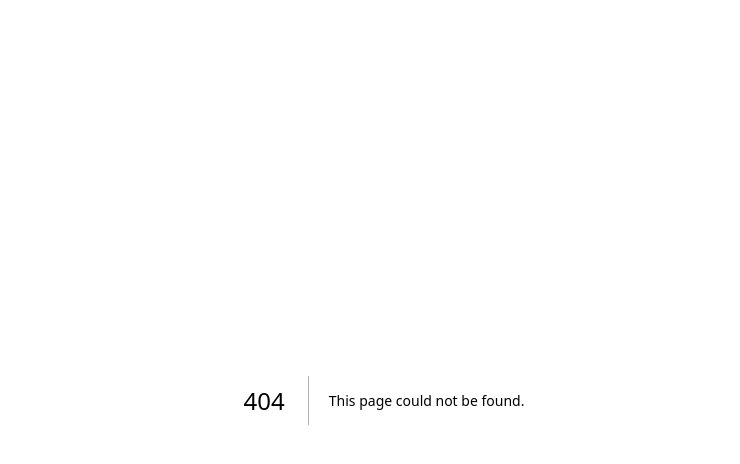
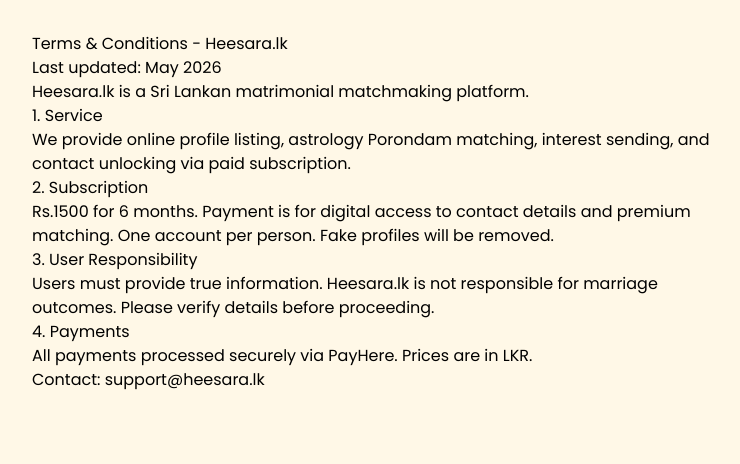
Before and after one commit to heesara-lk/heesara-lk, a Next.js app: page /terms in a window 1280 px wide. Before the commit this address had no page. Shown: the top 464 px of the page, without its empty margins (256-996 px from the left). Built offline with nearby package versions, Linux system fonts and the light colour scheme.

Commit message:
Create page.tsx

```diff
--- /dev/null
+++ b/app/terms/page.tsx
@@ -0,0 +1,18 @@
+export default function Terms() {
+  return (
+    <div className="max-w-3xl mx-auto p-8 prose">
+      <h1>Terms & Conditions - Heesara.lk</h1>
+      <p>Last updated: May 2026</p>
+      <p>Heesara.lk is a Sri Lankan matrimonial matchmaking platform.</p>
+      <h2>1. Service</h2>
+      <p>We provide online profile listing, astrology Porondam matching, interest sending, and contact unlocking via paid subscription.</p>
+      <h2>2. Subscription</h2>
+      <p>Rs.1500 for 6 months. Payment is for digital access to contact details and premium matching. One account per person. Fake profiles will be removed.</p>
+      <h2>3. User Responsibility</h2>
+      <p>Users must provide true information. Heesara.lk is not responsible for marriage outcomes. Please verify details before proceeding.</p>
+      <h2>4. Payments</h2>
+      <p>All payments processed securely via PayHere. Prices are in LKR.</p>
+      <p>Contact: support@heesara.lk</p>
+    </div>
+  )
+}
```
